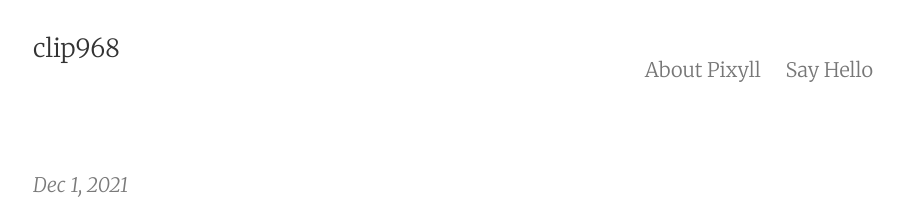
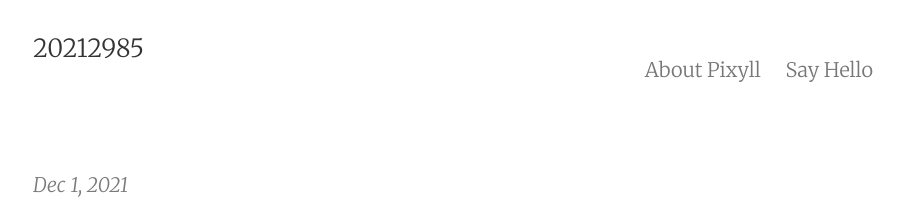
Before and after one commit to clip968/clip968.github.io, a Jekyll site: the page built from index.html, in a window 1280 px wide. Shown: the top 218 px of the page, without its empty margins (187-1091 px from the left). Built offline with Jekyll 4.4.1, drawn with Linux system fonts in a browser that asks for light colours; the list of posts is cut into pages by our own code.

Commit message:
Update _config.yml

```diff
--- a/_config.yml
+++ b/_config.yml
@@ -1,5 +1,5 @@
 # Site settings
-title:       clip968
+title:       20212985
 email:       clip968@gmail.com
 author:      Nam jae jun
 description: "A simple, beautiful theme for Jekyll that emphasizes content rather than aesthetic fluff."
```
